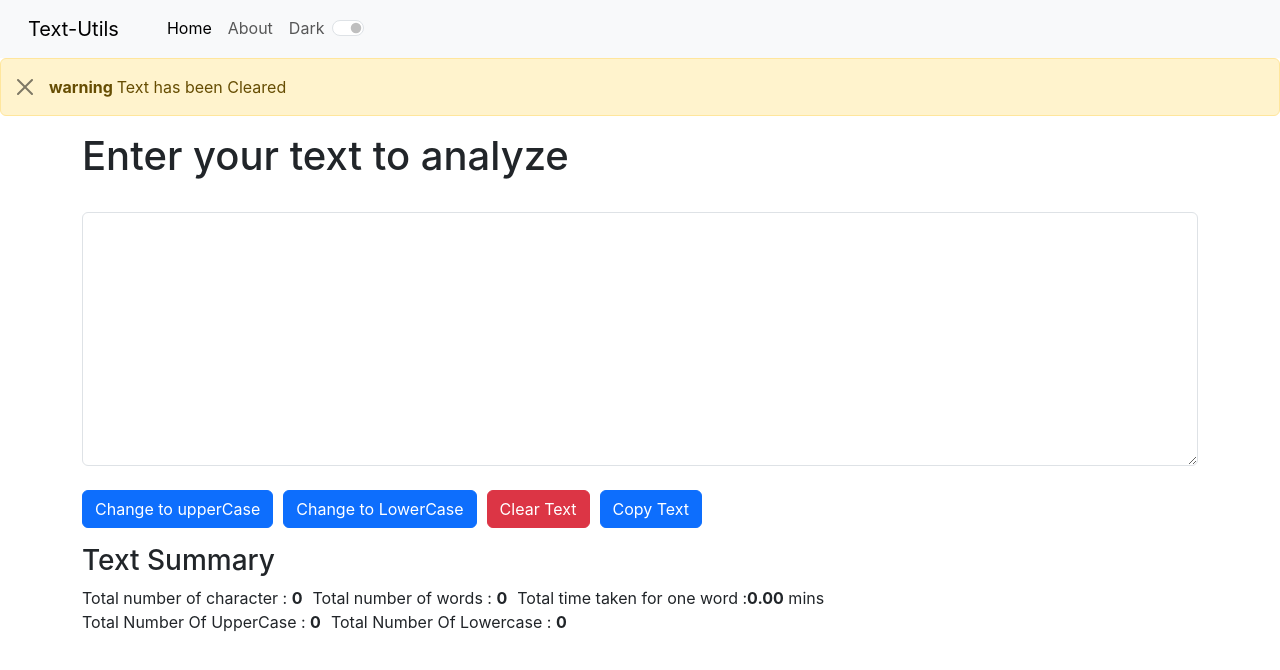
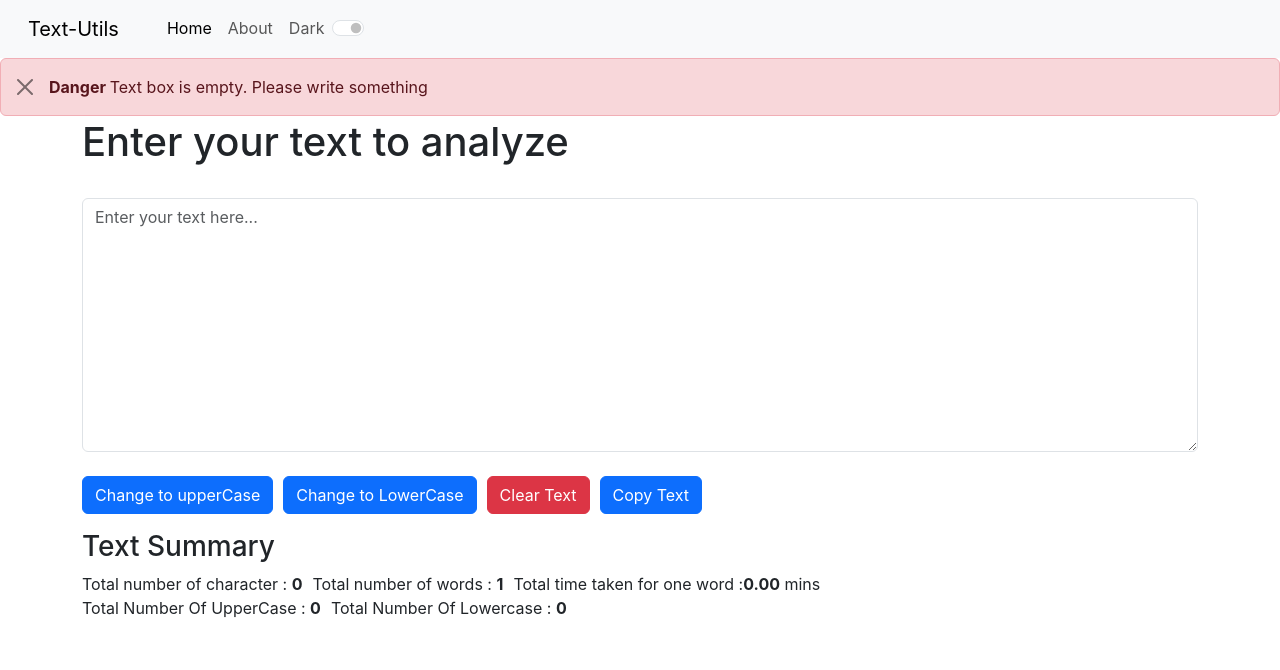
Before and after one commit to Hemanthnb/ReactTutorial, a React (Create React App) app: page / in a window 1280 px wide. Both pictures are taken after a click on the button "Clear Text". Shown: the top 670 px of the page. Built offline with nearby package versions, Linux system fonts and the light colour scheme.

Commit message:
Fixed bug for counting total number of words by using REGX

```diff
--- a/src/App.js
+++ b/src/App.js
@@ -54,7 +54,6 @@ export function TextAreaRC() {
   };
 
   const showAlert = (operationType) => {
-    console.log(operationType)
     if (operationType === "Change to upperCase") {
       setAlert({
         message: "Text has been changed to UpperCase",
@@ -122,7 +121,9 @@ export function TextAreaRC() {
         changeMode={changeMode}
         showAlert={showAlert}
         />
+        <div style={{height:"60px"}}>
       <Alerts message="This is a message" alert={alert} />
+      </div>
 
       <div className="container">
 
--- a/src/Components/Forms.js
+++ b/src/Components/Forms.js
@@ -32,7 +32,7 @@ export default function Form(props){
         backgroundColor:"black"}
     }
 
-    const[text,setText]=useState("Enter text here...")
+    const[text,setText]=useState("")
 
     const setCounts=()=>{
         TotalUpperCase()
@@ -41,15 +41,23 @@ export default function Form(props){
 
 
     const changeToUpper=(event)=>{
+        if(text.length===0){
+            props.showAlert("empty")
+        }
+        else{
         let upper=text.toUpperCase()
         setText(upper)
         props.showAlert(event.target.innerText)
+        }
     }
 
     const changeToLower=(event)=>{
+        if(text.length===0){
+            props.showAlert("empty")
+        }else{
         let lower=text.toLowerCase()
         setText(lower)
-        props.showAlert(event.target.innerText)
+        props.showAlert(event.target.innerText)}
     }
 
 
@@ -77,8 +85,11 @@ export default function Form(props){
     }
 
     const clearTextArea=(event)=>{
+        if(text.length===0){
+            props.showAlert("empty")
+        }else{
         setText("")
-        props.showAlert(event.target.innerText)
+        props.showAlert(event.target.innerText)}
     }
 
     const copyText=(event)=>
@@ -104,7 +115,7 @@ export default function Form(props){
     <div className="mb-3">
     <h1>{props.textAreaTitle}</h1>
   <label htmlFor="myBox" className="form-label"></label>
-  <textarea className="form-control" id="myBox" rows="10" cols={"10"} value={text} onChange={onChangingValue} style={obj}></textarea>
+  <textarea className="form-control" id="myBox"  placeholder="Enter your text here..."rows="10" cols={"10"} value={text} onChange={onChangingValue} style={obj}></textarea>
   <br/>
   <button type="button" className="btn btn-primary" onClick={changeToUpper}>Change to upperCase</button>
   <button type="button" className="btn btn-primary" style={{marginLeft:"10px"}} onClick={changeToLower}>
@@ -121,7 +132,7 @@ export default function Form(props){
 <div>
     <h3>Text Summary</h3>
      <p style={{display:"inline",marginRight:"10px"}}>Total number of character : <b>{text.length}</b></p>
-     <p style={{display:"inline",marginRight:"10px"}}>Total number of words : <b>{text.split(" ").length-1}</b></p>
+     <p style={{display:"inline",marginRight:"10px"}}>Total number of words : <b>{text.trim().split(/\s+/).length}</b></p>
      <p style={{display:"inline", marginRight:"10px"}}>Total time taken for one word :<b>{((text.split(" ").length-1)*0.008).toFixed(2)}</b> mins</p>
      <div>
      <p style={{display:"inline"}}>Total Number Of UpperCase : <b>{upperCount}</b></p>
--- a/src/Components/Setalerts.js
+++ b/src/Components/Setalerts.js
@@ -6,8 +6,9 @@ if(props.alert===null){
 }
   return (
     <>
+
       <div className={`alert alert-${props.alert.type} alert-dismissible fade show`} role="alert">
-        <strong>{props.alert.type} </strong>{props.alert.message}
+        <strong>{props.alert.type.charAt(0).toUpperCase()+props.alert.type.slice(1)} </strong>{props.alert.message}
         <button
           type="button"
           className="btn-close"
```
